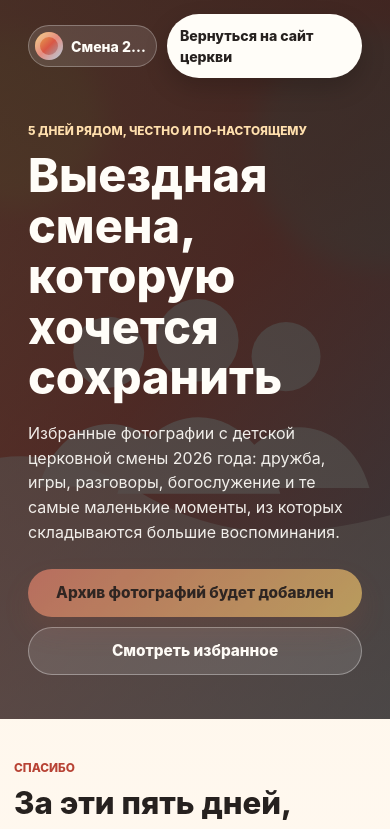
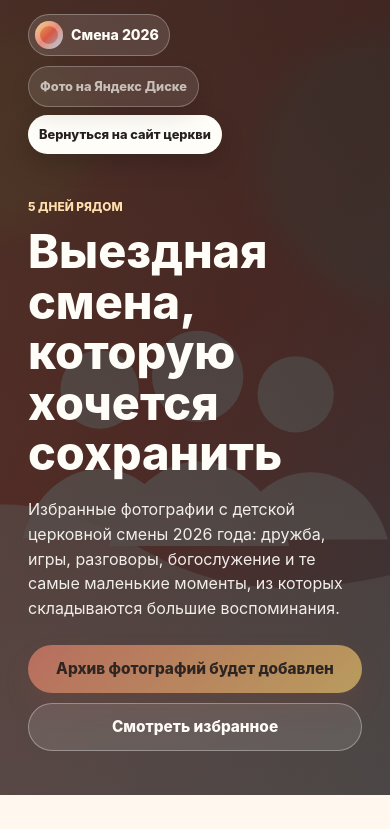
Before and after one commit to Grotekar/church-mv, a Next.js app: page /event/camp2026 in a window 390 px wide. Shown: the top 829 px of the page. Built offline with nearby package versions, Linux system fonts and the light colour scheme.

Commit message:
Добавит возможность задеплоиться на github pages

```diff
--- a/app/event/camp2026/CampGalleryCarousel.tsx
+++ b/app/event/camp2026/CampGalleryCarousel.tsx
@@ -2,6 +2,7 @@
 
 import Image from "next/image";
 import { useRef } from "react";
+import { withBasePath } from "@/lib/paths";
 import styles from "./camp2026.module.css";
 
 type CampPhoto = {
@@ -59,7 +60,7 @@ export function CampGalleryCarousel({ photos }: CampGalleryCarouselProps) {
             <Image
               alt={photo.alt}
               height={photo.height}
-              src={photo.src}
+              src={withBasePath(photo.src)}
               width={photo.width}
             />
             <figcaption className={styles.caption}>{photo.caption}</figcaption>
--- a/app/event/camp2026/camp2026.module.css
+++ b/app/event/camp2026/camp2026.module.css
@@ -23,7 +23,7 @@
   overflow: hidden;
   padding: 14px 14px 44px;
   color: #fffdf8;
-  background: url("/camp2026/photos/photo-01.svg") center/cover no-repeat;
+  background: var(--camp-hero-image) center/cover no-repeat;
 }
 
 .hero::before {
@@ -53,8 +53,17 @@
   gap: 10px;
 }
 
+.topbarActions {
+  display: flex;
+  flex: 0 1 auto;
+  flex-wrap: wrap;
+  justify-content: flex-end;
+  gap: 8px;
+}
+
 .brand,
 .topLink,
+.topDiskLink,
 .button,
 .churchBack {
   text-decoration: none;
@@ -105,6 +114,23 @@
   font-size: 0.88rem;
   font-weight: 800;
   box-shadow: 0 10px 24px rgba(0, 0, 0, 0.18);
+}
+
+.topDiskLink {
+  min-height: 40px;
+  padding: 11px 13px;
+  border: 1px solid rgba(255, 255, 255, 0.38);
+  border-radius: 999px;
+  background: rgba(255, 255, 255, 0.14);
+  color: #fffdf8;
+  font-size: 0.88rem;
+  font-weight: 800;
+  box-shadow: 0 10px 24px rgba(0, 0, 0, 0.14);
+}
+
+.topDiskLinkDisabled {
+  cursor: default;
+  opacity: 0.7;
 }
 
 .heroContent {
@@ -370,6 +396,29 @@
   text-underline-offset: 4px;
 }
 
+@media (max-width: 620px) {
+  .topbar {
+    align-items: flex-start;
+    flex-wrap: wrap;
+  }
+
+  .brand {
+    max-width: 100%;
+  }
+
+  .topbarActions {
+    width: 100%;
+    justify-content: flex-start;
+  }
+
+  .topLink,
+  .topDiskLink {
+    min-height: 38px;
+    padding: 10px 11px;
+    font-size: 0.8rem;
+  }
+}
+
 @media (min-width: 520px) {
   .hero {
     padding-inline: 22px;
--- a/app/event/camp2026/page.tsx
+++ b/app/event/camp2026/page.tsx
@@ -1,8 +1,10 @@
 import Link from "next/link";
 import type { Metadata } from "next";
+import type { CSSProperties } from "react";
 import { camp2026Content as eventContent } from "@/content/events/camp2026";
 import { churchIdentity } from "@/content/shared/churchIdentity";
 import { isPlaceholder } from "@/lib/placeholders";
+import { withBasePath } from "@/lib/paths";
 import { CampGalleryCarousel } from "./CampGalleryCarousel";
 import styles from "./camp2026.module.css";
 
@@ -25,18 +27,39 @@ export const metadata: Metadata = {
 export default function Camp2026Page() {
   const hasDiskUrl = !isPlaceholder(eventContent.actions.diskUrl);
   const currentYear = new Date().getFullYear();
+  const heroStyle = {
+    "--camp-hero-image": `url("${withBasePath(eventContent.photos[0].src)}")`,
+  } as CSSProperties;
 
   return (
-    <div className={styles.page}>
+    <div className={styles.page} style={heroStyle}>
       <header className={styles.hero}>
         <nav className={styles.topbar} aria-label="Навигация страницы">
           <a className={styles.brand} href="#top" aria-label="В начало страницы">
             <span className={styles.brandMark} />
             <span className={styles.brandText}>{eventContent.shortTitle}</span>
           </a>
-          <Link className={styles.topLink} href="/">
-            Вернуться на сайт церкви
-          </Link>
+          <div className={styles.topbarActions}>
+            {hasDiskUrl ? (
+              <a
+                className={styles.topDiskLink}
+                href={eventContent.actions.diskUrl}
+                rel="noopener noreferrer"
+                target="_blank"
+              >
+                {eventContent.actions.diskPreview}
+              </a>
+            ) : (
+              <span
+                className={`${styles.topDiskLink} ${styles.topDiskLinkDisabled}`}
+              >
+                {eventContent.actions.diskPreview}
+              </span>
+            )}
+            <Link className={styles.topLink} href="/">
+              Вернуться на сайт церкви
+            </Link>
+          </div>
         </nav>
 
         <section className={styles.heroContent} id="top">
--- a/app/page.tsx
+++ b/app/page.tsx
@@ -7,6 +7,7 @@ import { Hero } from "@/components/Hero";
 import { Section } from "@/components/Section";
 import { churchContent } from "@/content/church";
 import { displayValue, isPlaceholder } from "@/lib/placeholders";
+import { withBasePath } from "@/lib/paths";
 
 export default function Home() {
   const hasDonationLink = !isPlaceholder(churchContent.donations.link);
@@ -258,7 +259,7 @@ export default function Home() {
                     alt={churchContent.donations.qrAlt}
                     className="h-full w-full object-contain"
                     height={176}
-                    src={churchContent.donations.qrSrc}
+                    src={withBasePath(churchContent.donations.qrSrc)}
                     width={176}
                   />
                 </div>
--- a/components/GallerySection.tsx
+++ b/components/GallerySection.tsx
@@ -1,5 +1,6 @@
 import Image from "next/image";
 import { Section } from "@/components/Section";
+import { withBasePath } from "@/lib/paths";
 
 type GalleryImage = {
   alt: string;
@@ -64,7 +65,7 @@ function GalleryFigure({
           className="h-full w-full object-cover"
           height={image.height}
           priority={priority}
-          src={image.src}
+          src={withBasePath(image.src)}
           width={image.width}
         />
       </div>
--- a/components/Header.tsx
+++ b/components/Header.tsx
@@ -1,6 +1,7 @@
 import Image from "next/image";
 import { churchContent } from "@/content/church";
 import { isPlaceholder } from "@/lib/placeholders";
+import { withBasePath } from "@/lib/paths";
 
 const baseNavigation = [
   { label: "О церкви", href: "#about" },
@@ -28,7 +29,7 @@ export function Header() {
               alt={churchContent.logoAlt}
               className="h-8 w-8 shrink-0 object-contain"
               height={32}
-              src={churchContent.logoSrc}
+              src={withBasePath(churchContent.logoSrc)}
               width={32}
             />
           ) : null}
--- a/content/events/camp2026.ts
+++ b/content/events/camp2026.ts
@@ -2,7 +2,7 @@ export const camp2026Content = {
   slug: "camp2026",
   title: "Выездная смена, которую хочется сохранить",
   shortTitle: "Смена 2026",
-  subtitle: "5 дней рядом, честно и по-настоящему",
+  subtitle: "5 дней рядом",
   seo: {
     title: "Выездная смена 2026 | Фотографии",
     description:
@@ -13,6 +13,7 @@ export const camp2026Content = {
   actions: {
     gallery: "Смотреть избранное",
     disk: "Скачать все фотографии",
+    diskPreview: "Фото на Яндекс Диске",
     // TODO: заменить на реальную ссылку Яндекс Диска, если архив фотографий готов к публикации.
     diskUrl: "PLACEHOLDER: https://disk.yandex.ru/...",
   },
--- a/content/shared/contacts.ts
+++ b/content/shared/contacts.ts
@@ -11,14 +11,14 @@ export const churchContacts = {
     // TODO: заменить на реальный публичный телефон церкви.
     label: "Телефон",
     // TODO: заменить на реальный публичный телефон церкви.
-    value: "PLACEHOLDER: +7 (___) ___-__-__",
+    value: "+7 (999) 999-99-99",
     // TODO: заменить на tel-ссылку с тем же номером в международном формате, например tel:+79000000000.
     href: "PLACEHOLDER: tel:+79000000000",
   },
   email: {
     label: "Email",
     // TODO: заменить на реальный публичный email церкви, если он используется.
-    value: "PLACEHOLDER: email@example.com",
+    value: "email@examplet.com",
     // TODO: заменить на mailto-ссылку с тем же адресом, например mailto:info@example.com.
     href: "PLACEHOLDER: mailto:email@example.com",
   },
--- /dev/null
+++ b/lib/paths.ts
@@ -0,0 +1,14 @@
+export function withBasePath(path: string) {
+  const basePath = process.env.NEXT_PUBLIC_BASE_PATH ?? "";
+
+  if (
+    !basePath ||
+    !path.startsWith("/") ||
+    path.startsWith("//") ||
+    path.startsWith(basePath)
+  ) {
+    return path;
+  }
+
+  return `${basePath}${path}`;
+}
--- a/next.config.ts
+++ b/next.config.ts
@@ -1,4 +1,10 @@
 import type { NextConfig } from "next";
+
+const isGitHubPages = process.env.GITHUB_PAGES === "true";
+const repositoryName = process.env.GITHUB_REPOSITORY?.split("/")[1];
+const githubPagesBasePath =
+  process.env.GITHUB_PAGES_BASE_PATH ??
+  (repositoryName ? `/${repositoryName}` : "");
 
 const nextConfig: NextConfig = {
   output: "export",
@@ -6,6 +12,15 @@ const nextConfig: NextConfig = {
   images: {
     unoptimized: true,
   },
+  env: {
+    NEXT_PUBLIC_BASE_PATH: isGitHubPages ? githubPagesBasePath : "",
+  },
+  ...(isGitHubPages && githubPagesBasePath
+    ? {
+        assetPrefix: githubPagesBasePath,
+        basePath: githubPagesBasePath,
+      }
+    : {}),
 };
 
 export default nextConfig;
```
Also changed, not shown: 1 other file (tests, documents, lock files or other folders).
